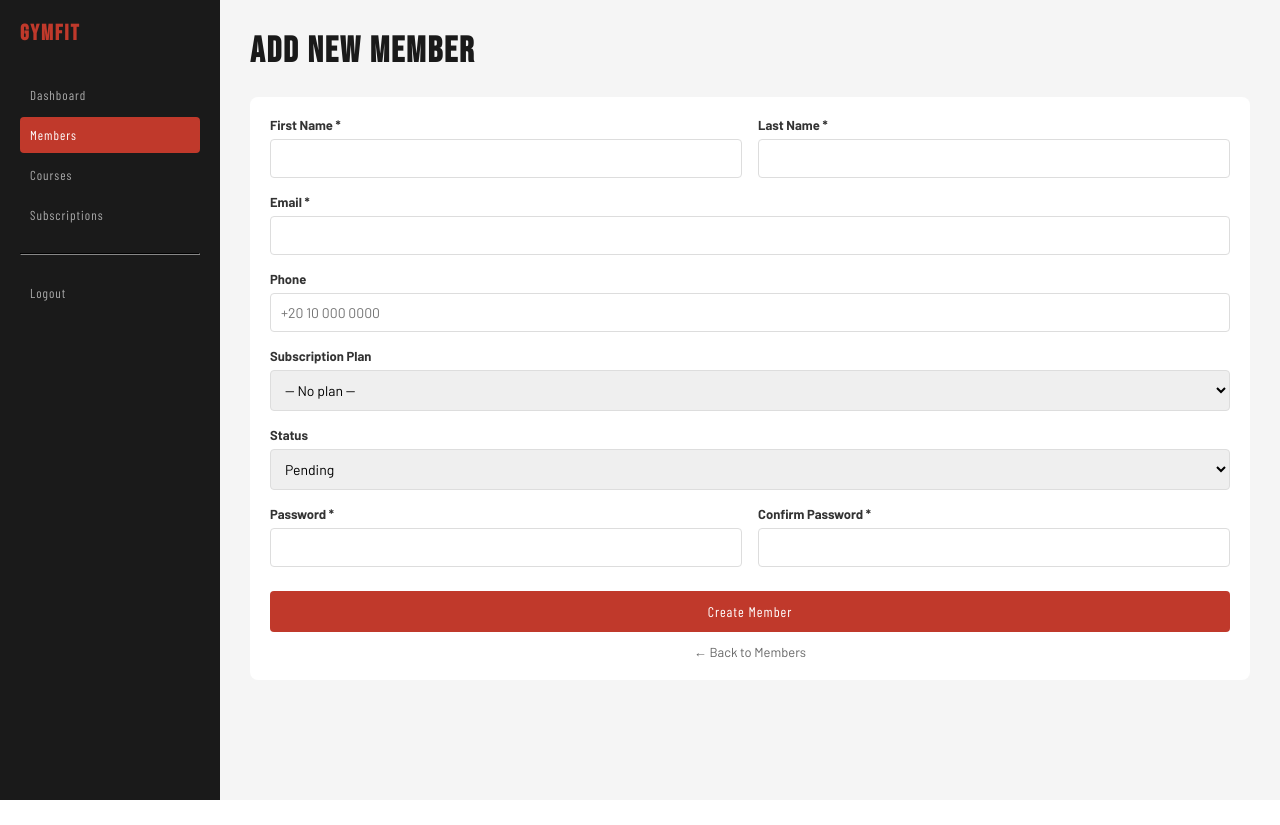
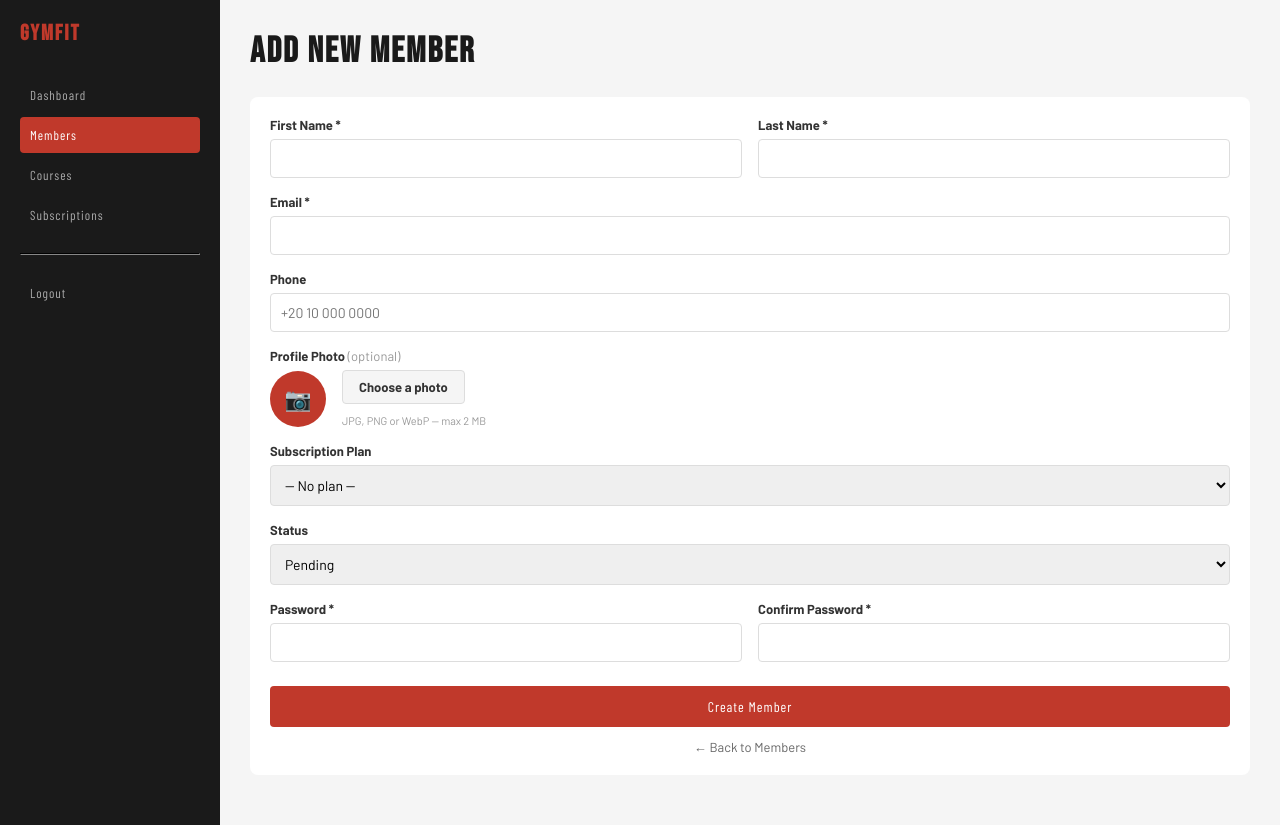
Before and after one commit to samah-abozaid/gymfit, a PHP site: page /app/views/admin/member-create.phtml in a window 1280 px wide. Before the commit the page ends 800 px from the top, so only its background shows below. Run offline with PHP 8.4, Linux system fonts and the light colour scheme; some web fonts are replaced.

Commit message:
feat: add avatar photo upload to admin create member form

```diff
--- a/app/views/admin/member-create.phtml
+++ b/app/views/admin/member-create.phtml
@@ -27,7 +27,7 @@ $subscriptions = $data['subscriptions'] ?? [];
     <div class="main">
         <h1>Add New Member</h1>
         <div class="card">
-            <form action="index.php?route=admin-check-create-member" method="POST">
+            <form action="index.php?route=admin-check-create-member" method="POST" enctype="multipart/form-data">
                    <input type="hidden"
            name="csrf-token"
            value="<?= htmlspecialchars($_SESSION['csrf-token'] ?? '') ?>">
@@ -65,6 +65,25 @@ $subscriptions = $data['subscriptions'] ?? [];
                     <input type="text" name="phone"
                            value="<?= htmlspecialchars($old['phone'] ?? '') ?>"
                            placeholder="+20 10 000 0000">
+                </div>
+
+                <div class="form-group">
+                    <label>Profile Photo <span style="color:#999;font-weight:normal">(optional)</span></label>
+                    <div style="display:flex;align-items:center;gap:16px;flex-wrap:wrap;">
+                        <div id="av-preview" style="width:56px;height:56px;border-radius:50%;background:#C0392B;overflow:hidden;display:flex;align-items:center;justify-content:center;color:#fff;font-size:22px;font-weight:bold;flex-shrink:0;">
+                            📷
+                        </div>
+                        <div>
+                            <label for="av-input" style="display:inline-block;padding:8px 16px;background:#f5f5f5;border:1px solid #ddd;border-radius:4px;cursor:pointer;font-size:13px;">
+                                Choose a photo
+                            </label>
+                            <input type="file" id="av-input" name="avatar"
+                                   accept="image/jpeg,image/png,image/webp,image/gif"
+                                   style="display:none"
+                                   onchange="previewAv(this)">
+                            <p style="font-size:11px;color:#999;margin:4px 0 0;">JPG, PNG or WebP — max 2 MB</p>
+                        </div>
+                    </div>
                 </div>
 
                 <div class="form-group">
@@ -113,5 +132,16 @@ $subscriptions = $data['subscriptions'] ?? [];
     </div>
 
 </div>
+<script>
+    function previewAv(input) {
+        if (!input.files || !input.files[0]) return;
+        const reader = new FileReader();
+        reader.onload = function(e) {
+            const el = document.getElementById('av-preview');
+            el.innerHTML = '<img src="' + e.target.result + '" style="width:100%;height:100%;object-fit:cover;">';
+        };
+        reader.readAsDataURL(input.files[0]);
+    }
+</script>
 </body>
 </html>
```
Also changed, not shown: app/controllers/AdminController.php (+37 -1 lines).
